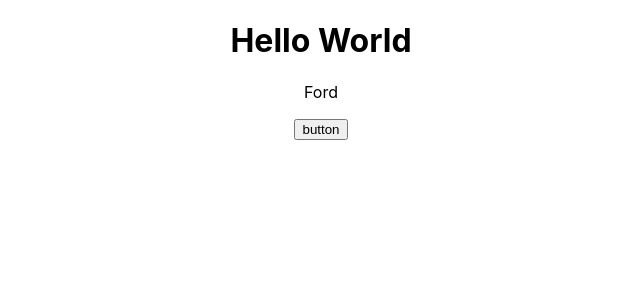
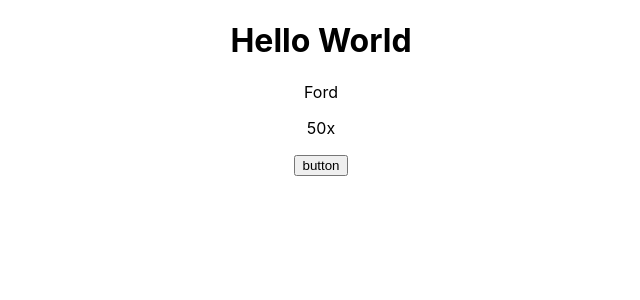
Before and after one commit to ang-rea-dep/React-Redux, a React (Create React App) app: page / in a window 1280 px wide. Shown: the top 300 px of the page, without its empty margins (319-959 px from the left). Built offline with nearby package versions, Linux system fonts and the light colour scheme.

Commit message:
coding project

```diff
--- a/src/component/Car.js
+++ b/src/component/Car.js
@@ -4,7 +4,8 @@
     constructor(props){
         super(props);
         this.state = {
-            brand: "Ford"
+            brand: "Ford",
+            type: "50x"
         };
     }
     ChangeType(){
@@ -15,6 +16,7 @@
             <>
                 <h1>Hello World</h1>
                 <p>{this.state.brand}</p>
+                <p>{this.state.type}</p>
                 <button type="button" onClick={() => this.ChangeType()}>button</button>
             </>
         );
```
